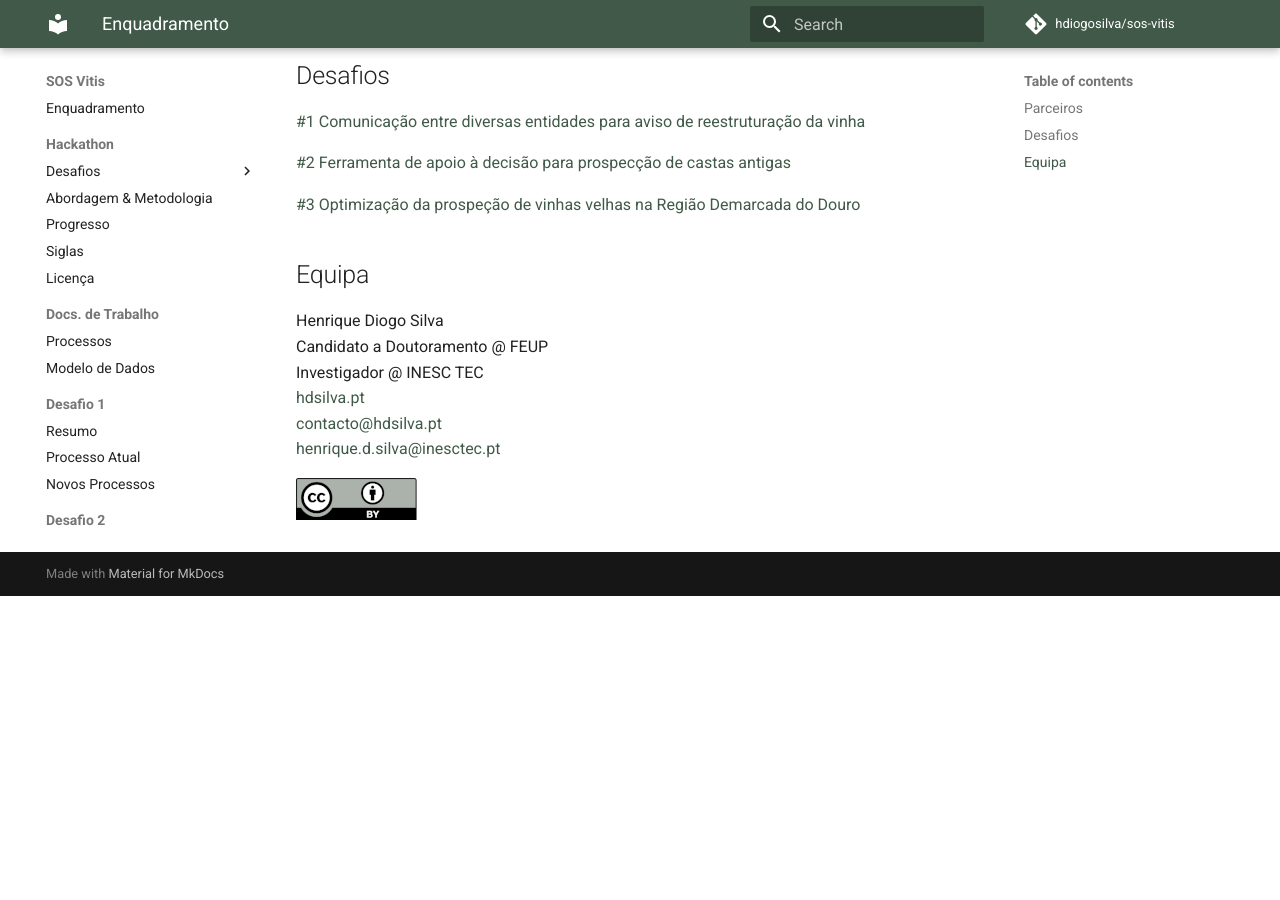
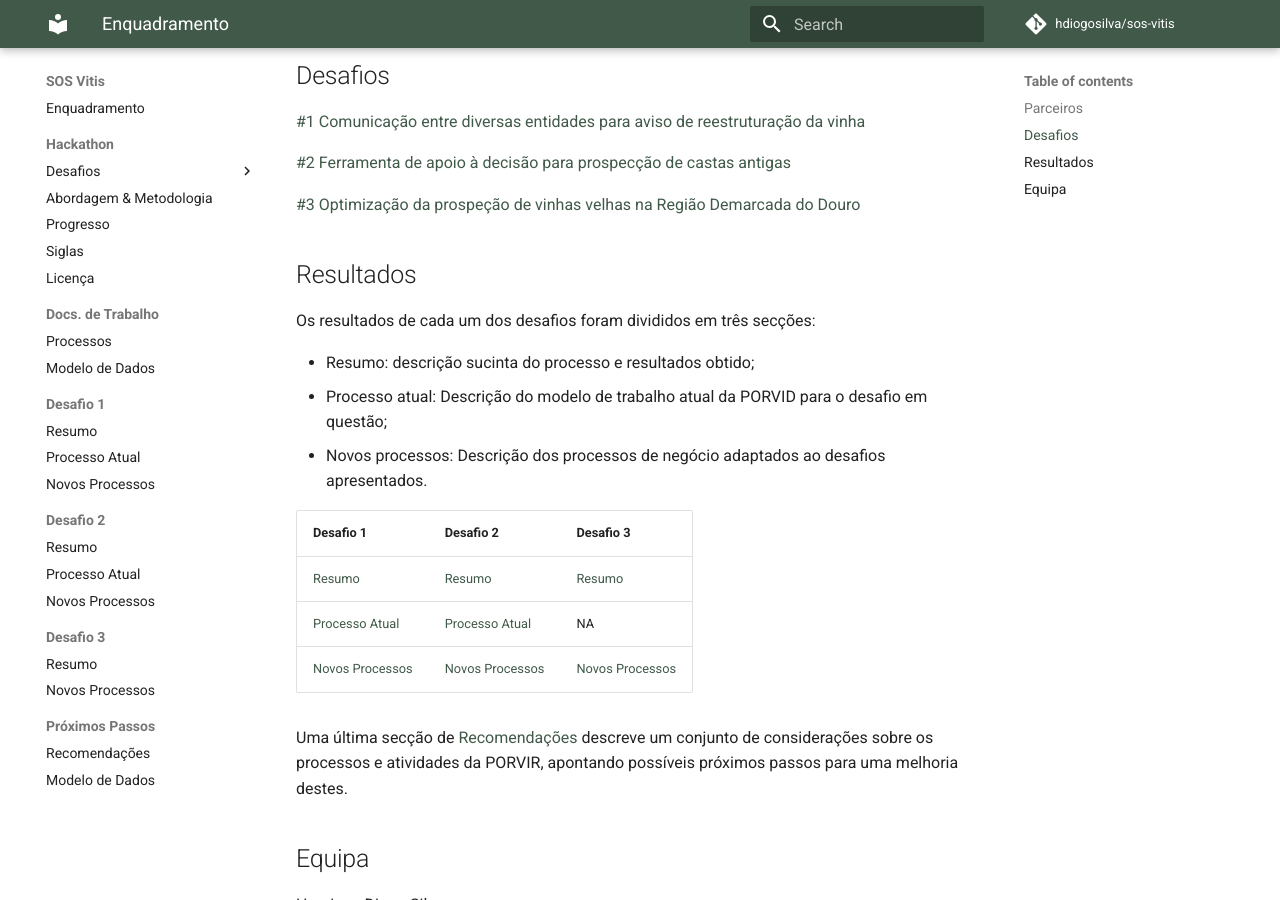
Before and after one commit to hdiogosilva/sos-vitis, an MkDocs documentation site: the page built from docs/index.md, in a window 1280 px wide and 900 px high, scrolled down 990 px. Built offline with MkDocs 1.6.1 and Material for MkDocs 9.7.7, drawn with Linux system fonts in a browser that asks for light colours; comment, search, counter and statistics services are not loaded; before the commit the page ends 1586 px from its top, so only the background shows below that.

Commit message:
add results section to homepage

```diff
--- a/docs/index.md
+++ b/docs/index.md
@@ -26,6 +26,22 @@ Com este projecto pretende-se assim, na prática, que os viticultores possam con
 
 [#3 Optimização da prospeção de vinhas velhas na Região Demarcada do Douro](Hackathon/Desafios/desafio3)
 
+## Resultados
+
+Os resultados de cada um dos desafios foram divididos em três secções:
+
++ Resumo: descrição sucinta do processo e resultados obtido;
++ Processo atual: Descrição do modelo de trabalho atual da PORVID para o desafio em questão;
++ Novos processos: Descrição dos processos de negócio adaptados ao desafios apresentados.
+
+| Desafio 1 | Desafio 2 | Desafio 3 |
+| | | |
+| [Resumo](/Desafio 1/resumo/) | [Resumo](/Desafio 1/resumo/) | [Resumo](/Desafio 1/resumo/) |
+| [Processo Atual](/Desafio 1/processo-atual/) | [Processo Atual](/Desafio 2/processo-atual/) | NA |
+| [Novos Processos](/Desafio 1/novos-processos/) | [Novos Processos](/Desafio 2/novos-processos/) | [Novos Processos](/Desafio 3/novos-processos/) |
+
+Uma última secção de [Recomendações](/Recomendacoes/recomendacoes/) descreve um conjunto de considerações sobre os processos e atividades da PORVIR, apontando possíveis próximos passos para uma melhoria destes.
+
 
 ## Equipa
 
```
